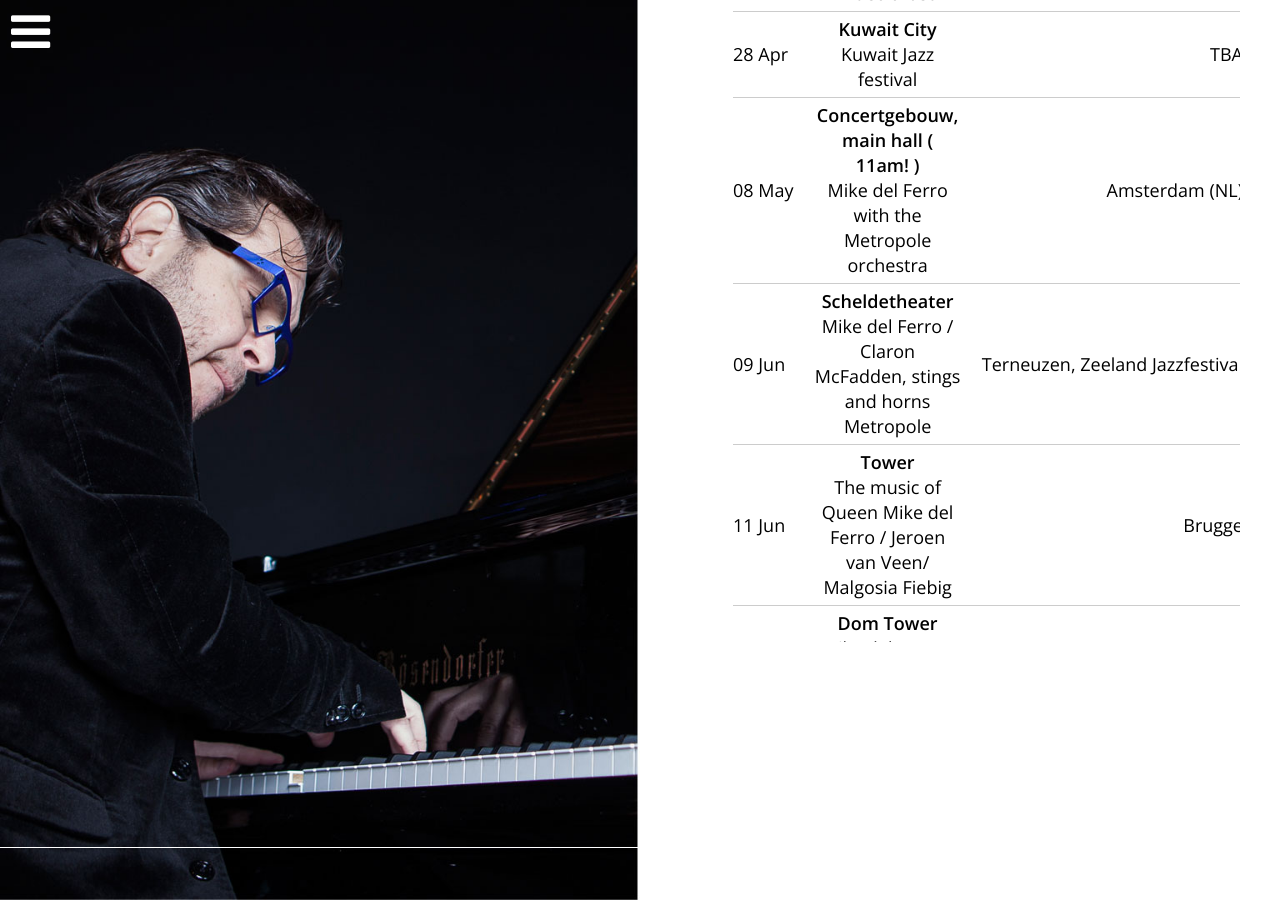
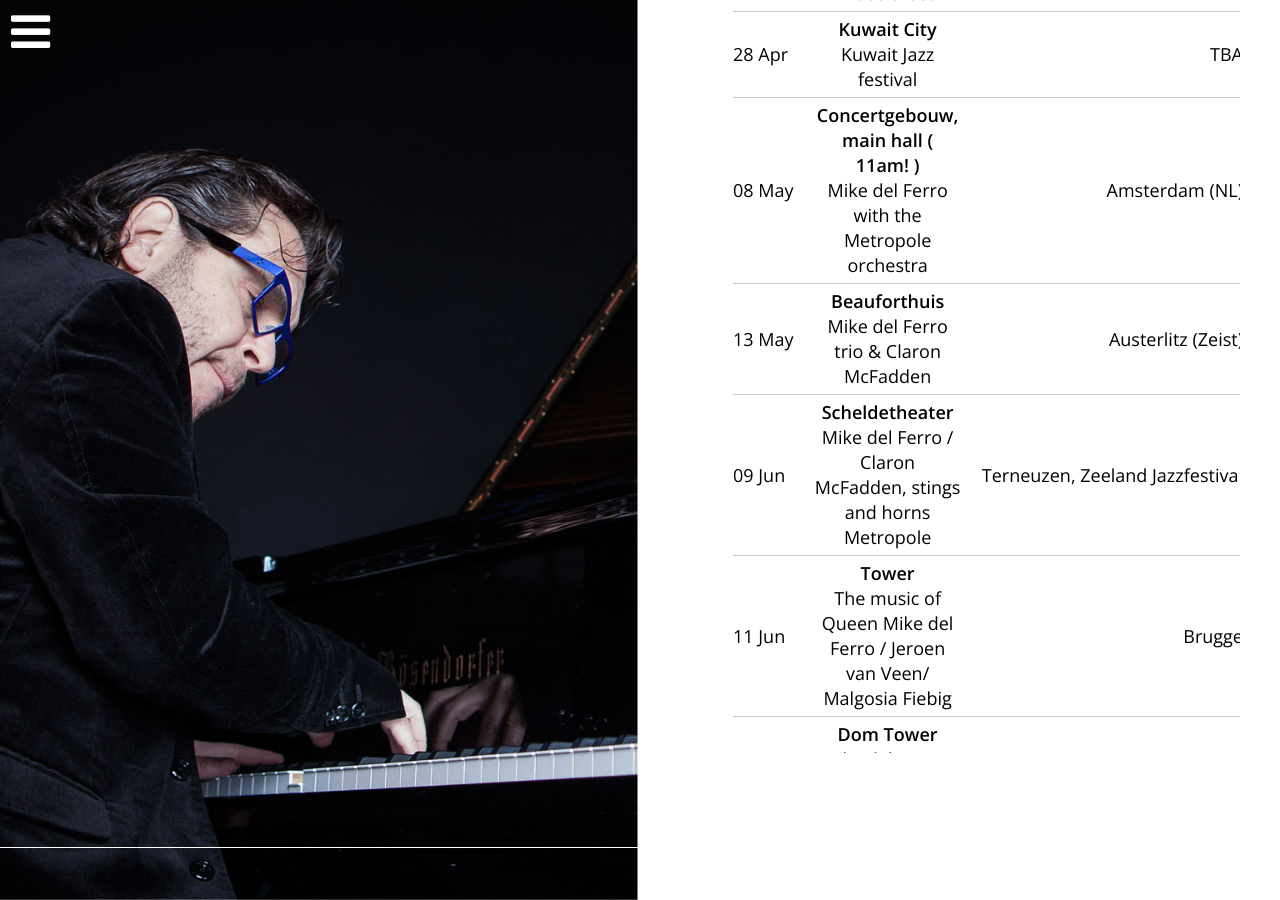
Before and after one commit to mikedelferro/website, a Jekyll site: the page built from agenda.html, in a window 1280 px wide and 900 px high, scrolled down 1259 px. Built offline with Jekyll 4.4.1, drawn with Linux system fonts in a browser that asks for light colours; nearby versions of some CDN libraries.

Commit message:
Updated '/_config.yml' via CloudCannon

```diff
--- a/_config.yml
+++ b/_config.yml
@@ -49,6 +49,11 @@ gigs:
     location: Amsterdam (NL)
     venue: 'Concertgebouw, main hall ( 11am! )'
     url: www.concertgebouw.nl
+  - title: 'Mike del Ferro trio & Claron McFadden'
+    date: 2016-05-13T20:00:00.000Z
+    location: Austerlitz (Zeist)
+    venue: Beauforthuis
+    url: www.beauforthuis.nl
   - title: 'Mike del Ferro / Claron McFadden, stings and horns Metropole'
     date: 2016-06-09T20:00:00.000Z
     location: 'Terneuzen, Zeeland Jazzfestival'
```
